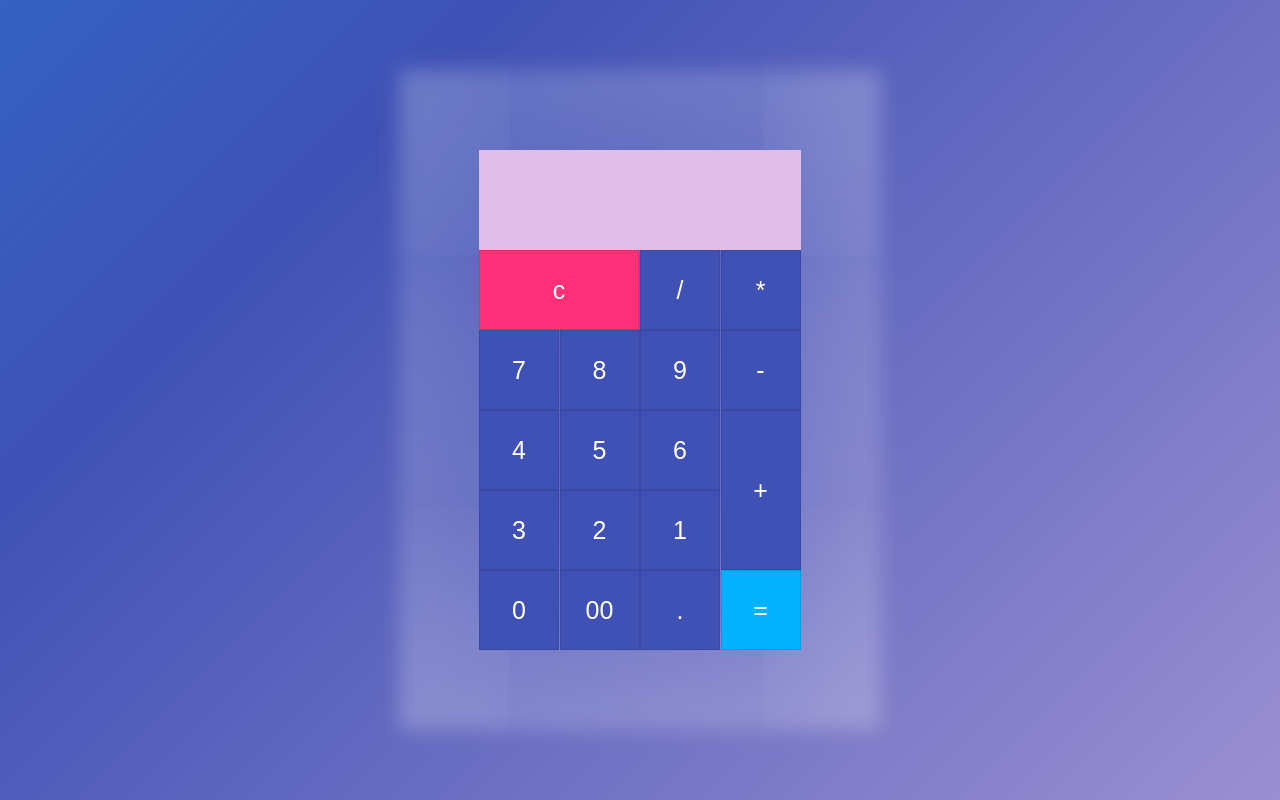
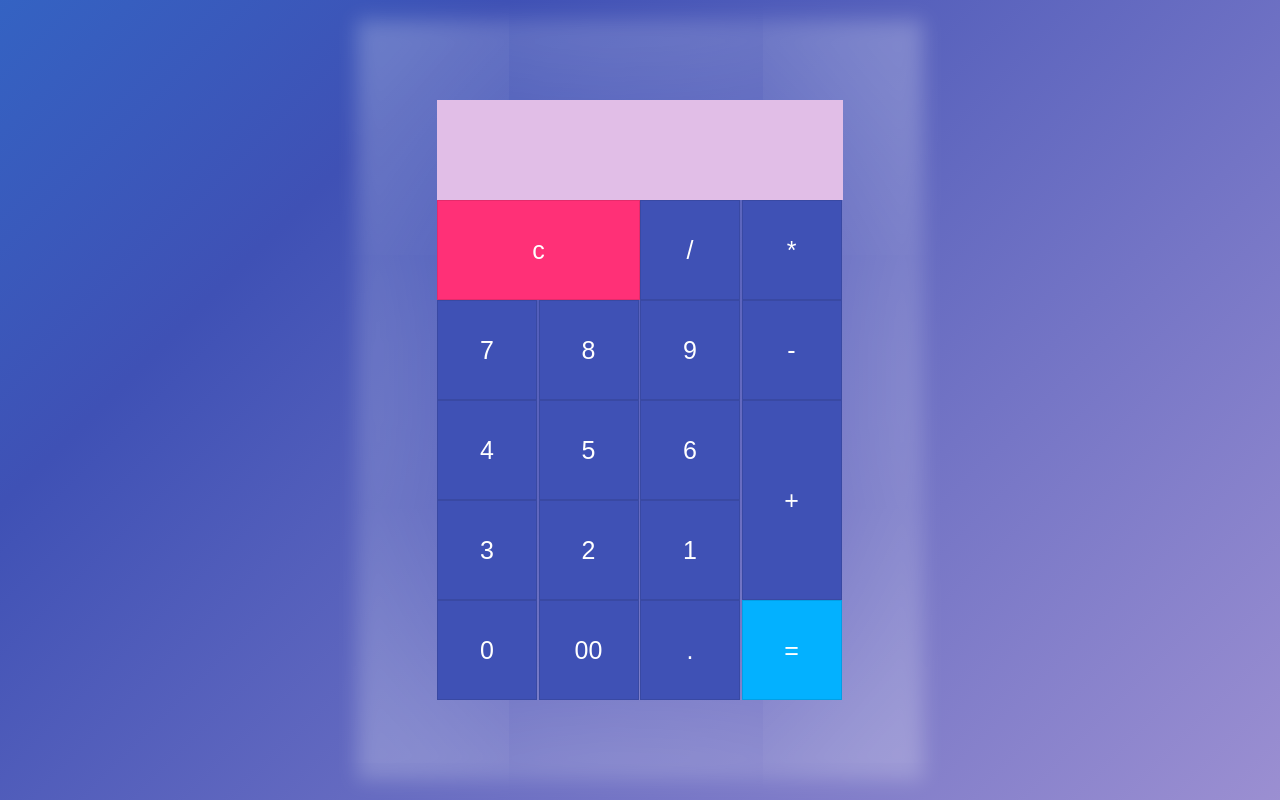
Before and after one commit to Eliezer516/caculadora-jsvascript, a plain HTML site: page index.html in a window 1280 px wide. Drawn offline with Linux system fonts and the light colour scheme.

Commit message:
se corrigieron errores de desborde

```diff
--- a/main.1e43358e.css
+++ b/main.1e43358e.css
@@ -38,18 +38,19 @@ body {
   border-radius: 10px;
 }
 .calculadora .valor {
+  padding: 10px;
   grid-column: span 4;
   text-align: right;
   border: none;
   outline: none;
-  font-size: 25px;
+  font-size: 30px;
   background: #E1BEE7;
   height: 100px;
 }
 .calculadora span {
   display: grid;
-  width: 80px;
-  height: 80px;
+  width: 100px;
+  height: 100px;
   color: white;
   background: #3F51B5;
   place-items: center;
@@ -63,12 +64,12 @@ body {
 }
 .calculadora span.limpiar {
   grid-column: span 2;
-  width: 160px;
+  width: 100%;
   background: #ff3077;
 }
 .calculadora span.suma {
   grid-row: span 2;
-  height: 160px;
+  height: 100%;
 }
 .calculadora span.igual {
   background: #03b1ff;
--- a/main.1e43358e.js
+++ b/main.1e43358e.js
@@ -230,7 +230,7 @@ var parent = module.bundle.parent;
 if ((!parent || !parent.isParcelRequire) && typeof WebSocket !== 'undefined') {
   var hostname = "" || location.hostname;
   var protocol = location.protocol === 'https:' ? 'wss' : 'ws';
-  var ws = new WebSocket(protocol + '://' + hostname + ':' + "1142" + '/');
+  var ws = new WebSocket(protocol + '://' + hostname + ':' + "2747" + '/');
 
   ws.onmessage = function (event) {
     checkedAssets = {};
```
Also changed, not shown: 1 other file.
